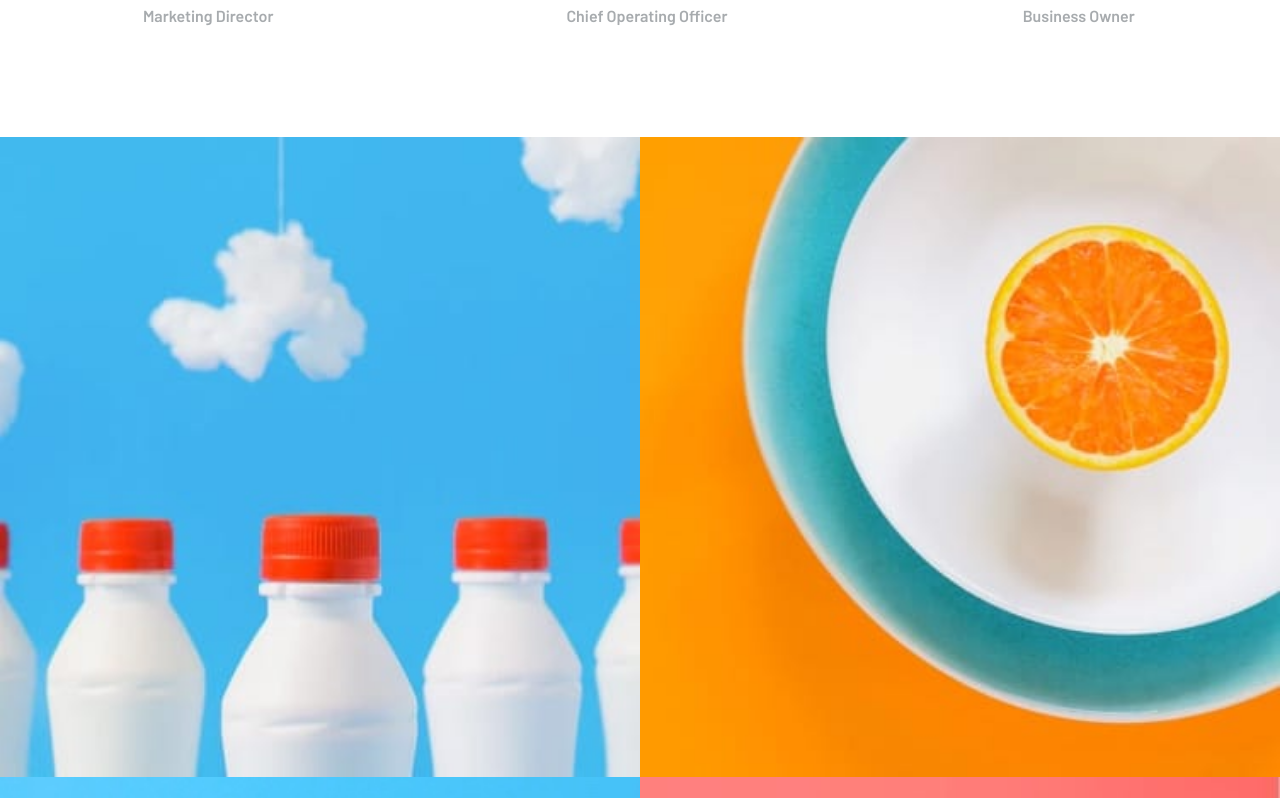
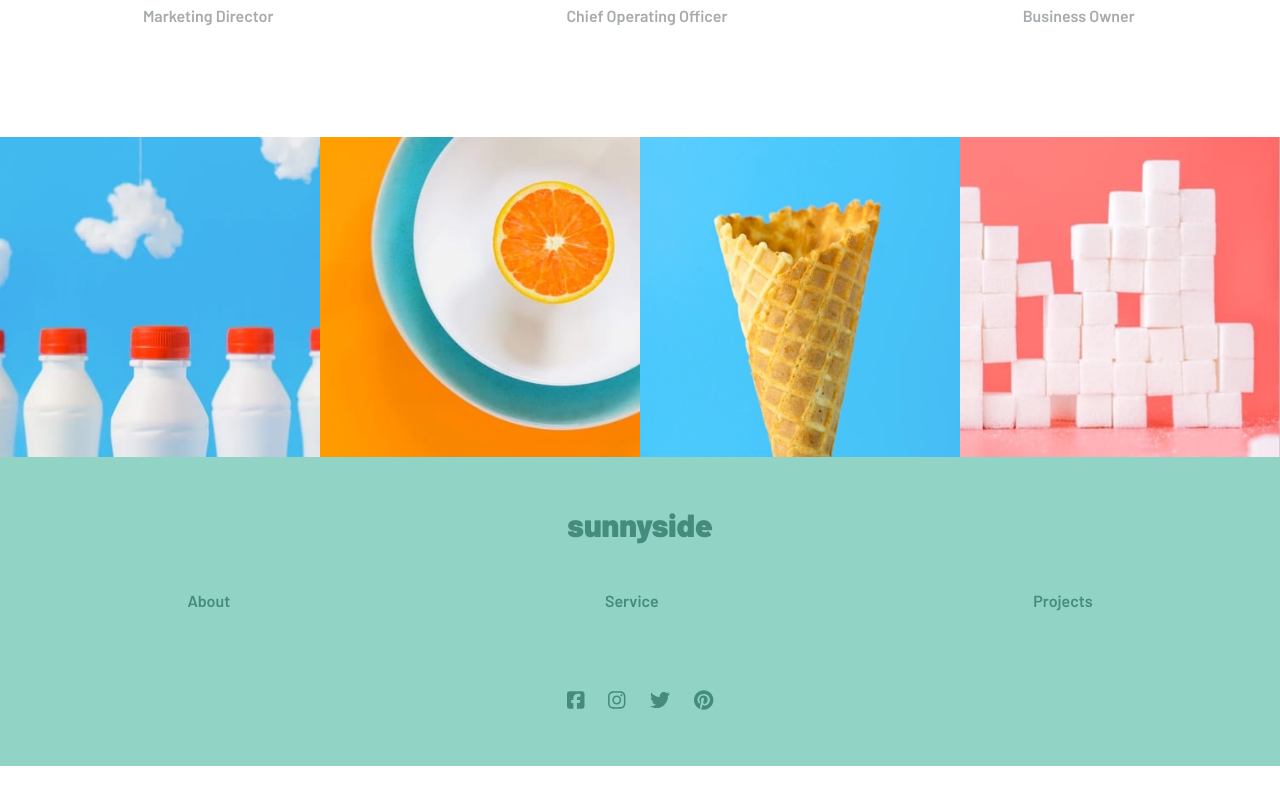
Before and after one commit to AliAbuSalam/sunnyside-agency-landing-page, a Next.js app: page / in a window 1280 px wide. Shown: the part 2842-3640 px from the top of the page. After the commit the page ends 3608 px from the top, so only its background shows below. Built offline with nearby package versions, Linux system fonts and the light colour scheme.

Commit message:
Add alternate layout on desktop for ninthbox

```diff
--- a/src/components/NinthBox.tsx
+++ b/src/components/NinthBox.tsx
@@ -33,7 +33,7 @@ const NinthBox = () => {
           <Image
             src={image.src}
             alt={image.alt}
-            fill
+            className={styles.image}
           />
         </div>
       )}
--- a/src/styles/ninthBox.module.scss
+++ b/src/styles/ninthBox.module.scss
@@ -1,10 +1,25 @@
+@use '../lib/screenSizes.scss';
+
 .container {
   display: grid;
-  grid-template-columns: 50vw 50vw;
-  grid-template-rows: 50vw 50vw;
+  grid-template-columns: 1fr 1fr;
+  grid-template-rows: 1fr 1fr;
 
   .image-container {
-    width: 50vw;
+    width: 100%;
     position: relative
   }
+
+  .image {
+    display: block;
+    width: 100%;
+    height: auto;
+  }
 }
+
+@media screen and (min-width: screenSizes.$SCREEN_WIDTH_LAPTOP) {
+  .container {
+    grid-template-columns: 1fr 1fr 1fr 1fr;
+    grid-template-rows: 1fr;
+  }
+}
```
